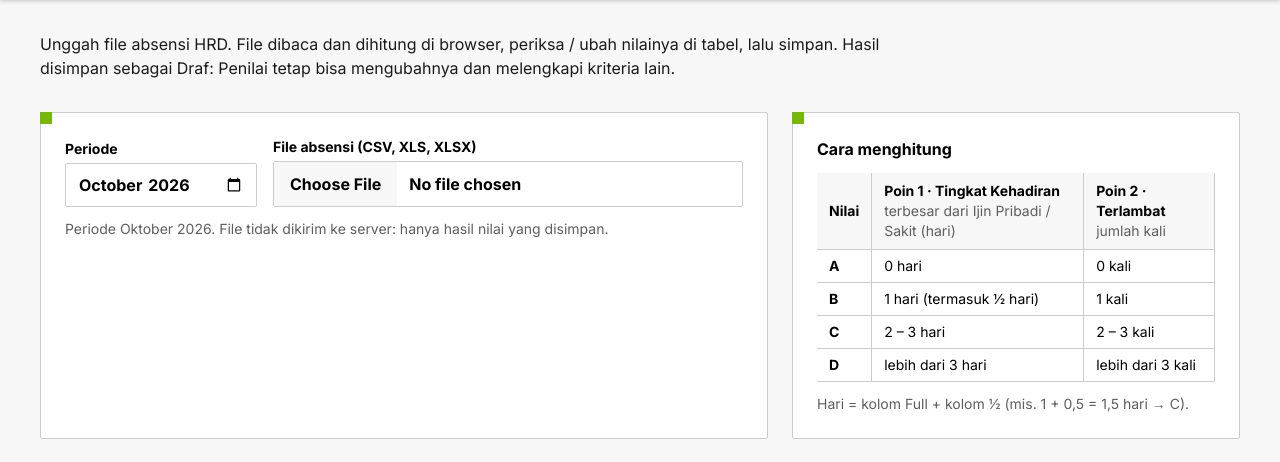
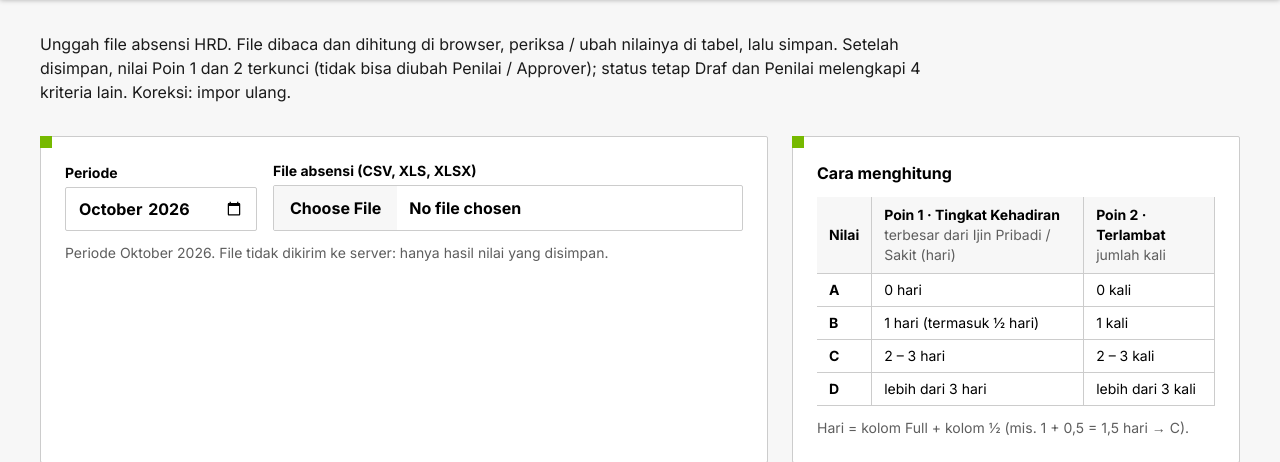
Before and after one commit to bynermanda/Assement_ISI, a Laravel app: page /admin/assessments/import in a window 1280 px wide; the page is wider, and only the part inside the window is pictured. Shown: the part 129-591 px from the top of that part. Run offline with Laravel 12, Linux system fonts and the light colour scheme; the visitor is signed in with stand-in values (Sample User, id 1); data that the repository does not hold is empty; parts of the project's set-up code (start-up, migrations or seed data) failed here and were passed over; some libraries are stand-ins or nearby versions.

Commit message:
Impor kehadiran HRD: nilai Poin 1 & 2 terkunci setelah disimpan, status tetap Draf
Kolom hrd_imported_at (baru, nullable) menandai penilaian dari impor HRD;
Assessment::hrdLocked() lalu mengunci score_attendance dan score_tardiness di
Form, Assessment Massal dan edit Penilai 2 (ditegakkan di server). Koreksi lewat impor ulang.

```diff
--- a/app/Http/Controllers/AssessmentImportController.php
+++ b/app/Http/Controllers/AssessmentImportController.php
@@ -20,8 +20,9 @@ use Illuminate\View\View;
  *  - Point 1 Tingkat Kehadiran (score_attendance): max(Ijin Pribadi days, Sakit days) -> 0 = A, <=1 = B, <=3 = C, >3 = D
  *  - Point 2 Berada di area kerja (score_tardiness): Terlambat (times)          -> 0 = A,  1 = B, 2-3 = C, >3 = D
  *
- * Rows are saved as Draft and stay editable (not locked): the Penilai completes the other criteria and may still
- * change these two. Assessments already sent or approved for the period are never touched.
+ * Rows are saved as Draft with hrd_imported_at set: the two attendance scores are then LOCKED for the Penilai and the
+ * approver (Assessment::hrdLocked(), enforced by every save path); the Penilai completes the other four criteria.
+ * HRD can correct them by importing again. Assessments already sent or approved for the period are never touched.
  */
 class AssessmentImportController extends Controller
 {
@@ -132,18 +133,19 @@ class AssessmentImportController extends Controller
                     'created_by'  => $current?->created_by ?? $user->username,
                     'created_at'  => $current?->created_at ?? $now,
                     'updated_at'  => $now,
+                    'hrd_imported_at' => $now,   // locks score_attendance + score_tardiness, status stays Draft
                 ];
                 $current ? $updated++ : $created++;
             }
 
-            // existing rows: only the two attendance scores, the total and the notes change
+            // existing rows: only the two attendance scores, the total, the notes and the HRD lock change
             foreach (array_chunk($upsert, 200) as $chunk) {
-                Assessment::upsert($chunk, ['employee_id', 'period'], ['score_attendance', 'score_tardiness', 'final_score', 'notes', 'updated_at']);
+                Assessment::upsert($chunk, ['employee_id', 'period'], ['score_attendance', 'score_tardiness', 'final_score', 'notes', 'updated_at', 'hrd_imported_at']);
             }
         });
 
         return response()->json([
-            'message' => "{$created} draf baru, {$updated} draf diperbarui" . ($skipped ? ', ' . count($skipped) . ' dilewati' : '') . '.',
+            'message' => "{$created} draf baru, {$updated} draf diperbarui (nilai kehadiran terkunci)" . ($skipped ? ', ' . count($skipped) . ' dilewati' : '') . '.',
             'created' => $created,
             'updated' => $updated,
             'skipped' => $skipped,
--- a/resources/views/admin/assessments/import.blade.php
+++ b/resources/views/admin/assessments/import.blade.php
@@ -2,7 +2,7 @@
 
 @section('title', 'Impor kehadiran')
 @section('heading', 'Impor Kehadiran (HRD)')
-@section('subheading', 'Unggah file absensi HRD. File dibaca dan dihitung di browser, periksa / ubah nilainya di tabel, lalu simpan. Hasil disimpan sebagai Draf: Penilai tetap bisa mengubahnya dan melengkapi kriteria lain.')
+@section('subheading', 'Unggah file absensi HRD. File dibaca dan dihitung di browser, periksa / ubah nilainya di tabel, lalu simpan. Setelah disimpan, nilai Poin 1 dan 2 terkunci (tidak bisa diubah Penilai / Approver); status tetap Draf dan Penilai melengkapi 4 kriteria lain. Koreksi: impor ulang.')
 
 @section('content')
 {{--
@@ -141,7 +141,7 @@
     {{-- 3. save bar --}}
     <div x-show="rows.length" x-cloak class="fixed inset-x-0 bottom-0 z-40 border-t border-hairline bg-white shadow-sticky">
         <div class="flex min-h-[64px] w-full flex-col gap-2 px-6 py-3 sm:flex-row sm:items-center sm:justify-between md:px-10">
-            <p class="text-base text-slate-700"><span class="font-bold text-slate-900" x-text="counts.ok"></span> karyawan akan disimpan sebagai Draf untuk periode <span class="font-bold" x-text="period"></span>
+            <p class="text-base text-slate-700"><span class="font-bold text-slate-900" x-text="counts.ok"></span> karyawan akan disimpan (Draf, nilai kehadiran terkunci) untuk periode <span class="font-bold" x-text="period"></span>
                 <span x-show="changed" class="ml-2 text-slate-600">· <span x-text="changed"></span> nilai diubah manual</span></p>
             <button type="button" @click="save()" :disabled="saving || counts.ok === 0"
                     class="rounded bg-teal-600 px-6 py-3 text-base font-bold" x-text="saving ? 'Menyimpan…' : 'Simpan ke Matriks Penilaian'"></button>
@@ -299,7 +299,7 @@
             async save() {
                 const rows = this.rows.filter(r => r.state === 'ok');
                 if (! rows.length) return;
-                if (! confirm(`Simpan ${rows.length} karyawan sebagai Draf untuk periode ${this.period}? Penilaian yang sudah dikirim / disetujui tidak diubah.`)) return;
+                if (! confirm(`Simpan ${rows.length} karyawan untuk periode ${this.period}? Nilai Poin 1 dan 2 akan TERKUNCI (Penilai tidak bisa mengubahnya); status tetap Draf. Penilaian yang sudah dikirim / disetujui tidak diubah.`)) return;
                 this.saving = true; this.result = ''; this.skipped = [];
                 try {
                     const response = await fetch(config.storeUrl, {
```
Also changed, not shown: database/migrations/2026_10_19_000001_add_hrd_imported_at_to_assessments.php (added).
